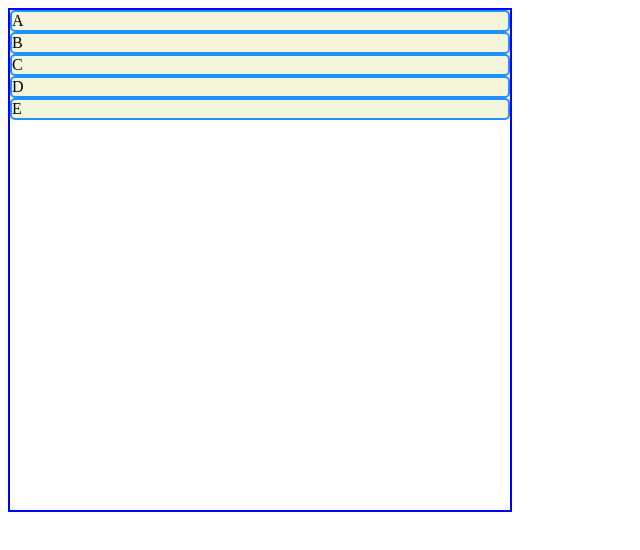
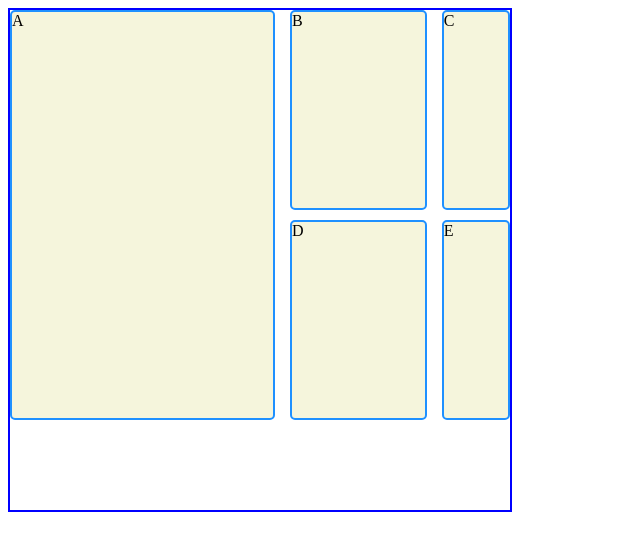
Before and after one commit to kendallawills/Codecademy-Grid-Essentials, a plain HTML site: page index.html in a window 1280 px wide. Shown: the whole page, without its empty margins (0-640 px from the left). Drawn offline with Linux system fonts and the light colour scheme.

Commit message:
Final Push

```diff
--- a/resources/style.css
+++ b/resources/style.css
@@ -2,6 +2,11 @@
     width: 500px;
     height: 500px;
     border: 2px solid blue;
+    display: grid;
+    grid-template-columns: 25% 25% 2fr 1fr;
+    grid-template-rows: 200px 200px;
+    row-gap: 10px;
+    column-gap: 15px;
 }
 
 .box {
@@ -10,3 +15,10 @@
     border: 2px solid dodgerblue;
     border-radius: 5px;
 }
+
+.a {
+    grid-row-start: 1;
+    grid-row-end: 3;
+    grid-column-start: 1;
+    grid-column-end: span 2;
+}
```
